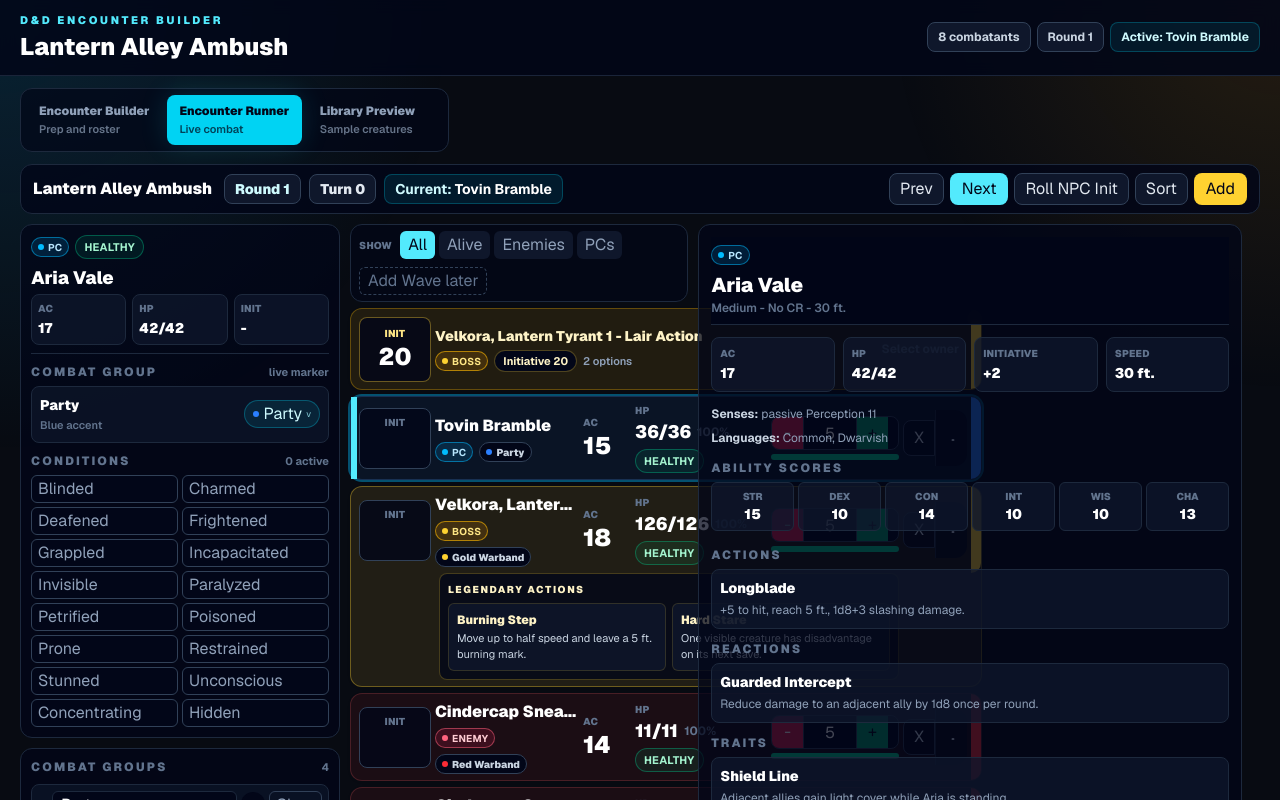
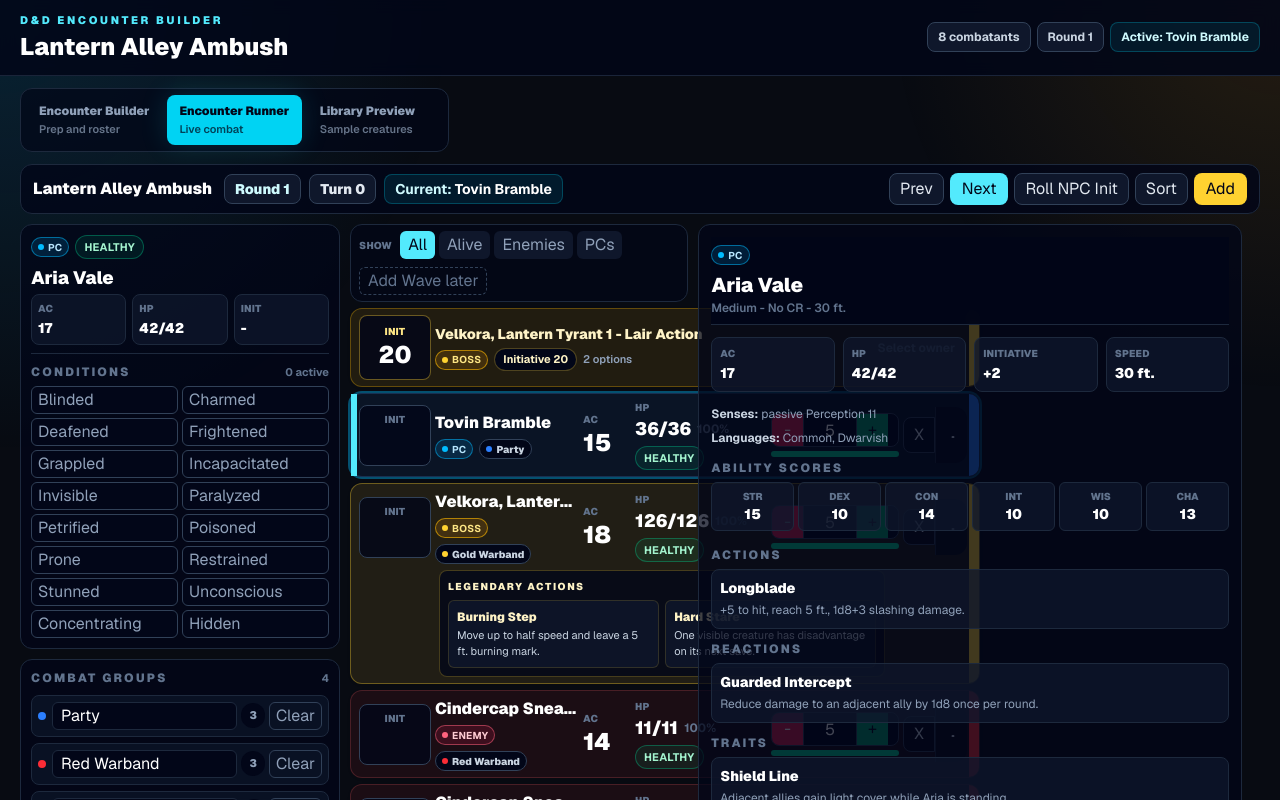
Before and after one commit to dtroms/dnd-encounter-builder, a Next.js app: page / in a window 1280 px wide. Both pictures are taken after a click on the button "Launch Runner". Shown: the top 800 px of the page. Built offline with nearby package versions, Linux system fonts and the light colour scheme.

Commit message:
Checkpoint before boss/lair highlight and inline name editing

```diff
--- a/src/components/encounter/combat-group-picker.tsx
+++ b/src/components/encounter/combat-group-picker.tsx
@@ -1,6 +1,6 @@
 "use client";
 
-import { useState } from "react";
+import { useEffect, useRef, useState } from "react";
 import type { EncounterCombatant } from "@/lib/encounter/types";
 import {
   combatGroupOptions,
@@ -24,6 +24,7 @@
   onUpdateGroup,
 }: CombatGroupPickerProps) {
   const [open, setOpen] = useState(false);
+  const pickerRef = useRef<HTMLDivElement>(null);
   const [customLabel, setCustomLabel] = useState(
     combatant.combatGroupLabel ?? "",
   );
@@ -34,8 +35,37 @@
       ? combatant.combatGroupLabel || combatant.combatGroupColor
       : "No Group";
 
+  useEffect(() => {
+    if (!open) {
+      return;
+    }
+
+    function handlePointerDown(event: PointerEvent) {
+      if (
+        pickerRef.current &&
+        !pickerRef.current.contains(event.target as Node)
+      ) {
+        setOpen(false);
+      }
+    }
+
+    function handleKeyDown(event: KeyboardEvent) {
+      if (event.key === "Escape") {
+        setOpen(false);
+      }
+    }
+
+    document.addEventListener("pointerdown", handlePointerDown);
+    document.addEventListener("keydown", handleKeyDown);
+
+    return () => {
+      document.removeEventListener("pointerdown", handlePointerDown);
+      document.removeEventListener("keydown", handleKeyDown);
+    };
+  }, [open]);
+
   return (
-    <div className="relative">
+    <div className="relative" ref={pickerRef}>
       <button
         aria-label={`Change combat group for ${combatant.displayName}`}
         title="Change combat group"
--- a/src/components/encounter/combatant-card.tsx
+++ b/src/components/encounter/combatant-card.tsx
@@ -65,7 +65,10 @@
       {active ? (
         <div className="absolute inset-y-0 left-0 w-1.5 bg-cyan-300" />
       ) : null}
-      <div className="grid items-center gap-1 xl:grid-cols-[4.5rem_minmax(9rem,0.72fr)_3rem_16.25rem_4.25rem_0.6rem]">
+      <div
+        className={`absolute inset-y-0 right-0 w-2.5 rounded-r-xl ${groupColorClass ?? style.dot}`}
+      />
+      <div className="grid grid-cols-[4.5rem_minmax(9rem,0.72fr)_3rem_16.25rem_4.25rem] items-center gap-1 pr-3">
         <InitiativeBox
           key={`${combatant.combatantId}-${combatant.initiative ?? "unset"}`}
           combatantName={combatant.displayName}
@@ -147,13 +150,10 @@
             onUpdateGroup={onUpdateGroup}
           />
         </div>
-        <div
-          className={`h-[calc(100%+0.75rem)] min-h-[calc(3.5rem+0.75rem)] w-full rounded-r-xl ${groupColorClass ?? style.dot}`}
-        />
       </div>
 
       {isBoss && legendaryActions.length > 0 ? (
-        <section className="ml-[5rem] mr-[5.1rem] mt-1.5 rounded-lg border border-amber-300/25 bg-slate-950/75 p-2">
+        <section className="ml-[5rem] mr-[5.85rem] mt-1.5 rounded-lg border border-amber-300/25 bg-slate-950/75 p-2">
           <h4 className="text-[10px] font-black uppercase tracking-[0.16em] text-amber-100">
             Legendary Actions
           </h4>
--- a/src/components/encounter/condition-tracker-panel.tsx
+++ b/src/components/encounter/condition-tracker-panel.tsx
@@ -3,7 +3,6 @@
   EncounterCombatant,
 } from "@/lib/encounter/types";
 import { getHpStatus } from "@/lib/encounter/hp";
-import { CombatGroupPicker } from "./combat-group-picker";
 import { EmptyState } from "./empty-state";
 import { StatusBadge } from "./status-badge";
 import { TypeBadge } from "./type-badge";
@@ -30,16 +29,11 @@
 type ConditionTrackerPanelProps = {
   combatant: EncounterCombatant | null;
   onToggleCondition: (condition: CombatantCondition) => void;
-  onUpdateGroup: (updates: {
-    combatGroupLabel?: string;
-    combatGroupColor?: string;
-  }) => void;
 };
 
 export function ConditionTrackerPanel({
   combatant,
   onToggleCondition,
-  onUpdateGroup,
 }: ConditionTrackerPanelProps) {
   if (!combatant) {
     return (
@@ -73,35 +67,6 @@
           />
         </div>
       </div>
-
-      <section className="mt-2.5">
-        <div className="flex items-center justify-between gap-2">
-          <h3 className="panel-heading">Combat Group</h3>
-          <span className="text-[11px] font-bold text-slate-500">
-            live marker
-          </span>
-        </div>
-        <div className="mt-1.5 rounded-lg border border-slate-800 bg-slate-900/70 p-2">
-          <div className="flex items-center justify-between gap-2">
-            <div className="min-w-0">
-              <p className="truncate text-sm font-black text-white">
-                {combatant.combatGroupLabel || "No Group"}
-              </p>
-              <p className="mt-0.5 text-[11px] font-semibold text-slate-500">
-                {combatant.combatGroupColor &&
-                combatant.combatGroupColor !== "None"
-                  ? `${combatant.combatGroupColor} accent`
-                  : "Using type color fallback"}
-              </p>
-            </div>
-            <CombatGroupPicker
-              combatant={combatant}
-              compact
-              onUpdateGroup={onUpdateGroup}
-            />
-          </div>
-        </div>
-      </section>
 
       <section className="mt-2.5">
         <div className="flex items-center justify-between gap-2">
--- a/src/components/encounter/encounter-runner.tsx
+++ b/src/components/encounter/encounter-runner.tsx
@@ -113,11 +113,6 @@
                 onToggleCondition(selectedCombatant.combatantId, condition);
               }
             }}
-            onUpdateGroup={(updates) => {
-              if (selectedCombatant) {
-                onUpdateGroup(selectedCombatant.combatantId, updates);
-              }
-            }}
           />
           <CombatGroupSummary
             combatants={combatants}
--- a/src/components/encounter/initiative-list.tsx
+++ b/src/components/encounter/initiative-list.tsx
@@ -104,7 +104,7 @@
 }) {
   return (
     <button
-      className={`relative grid items-center gap-1 rounded-xl border border-amber-400/30 bg-amber-400/10 py-1.5 pl-2 pr-0 text-left shadow-sm transition xl:grid-cols-[4.5rem_minmax(10rem,1fr)_auto_0.6rem] ${
+      className={`relative grid grid-cols-[4.5rem_minmax(10rem,1fr)_auto] items-center gap-1 rounded-xl border border-amber-400/30 bg-amber-400/10 py-1.5 pl-2 pr-4 text-left shadow-sm transition ${
         active ? "ring-2 ring-amber-300/50" : ""
       } ${selected ? "outline outline-2 outline-cyan-300/70" : ""}`}
       type="button"
@@ -133,7 +133,7 @@
       <span className="pr-2 text-xs font-bold text-slate-400">
         Select owner
       </span>
-      <div className="h-[calc(100%+0.75rem)] min-h-[calc(3.5rem+0.75rem)] w-full rounded-r-xl bg-amber-300" />
+      <div className="absolute inset-y-0 right-0 w-2.5 rounded-r-xl bg-amber-300" />
     </button>
   );
 }
```
